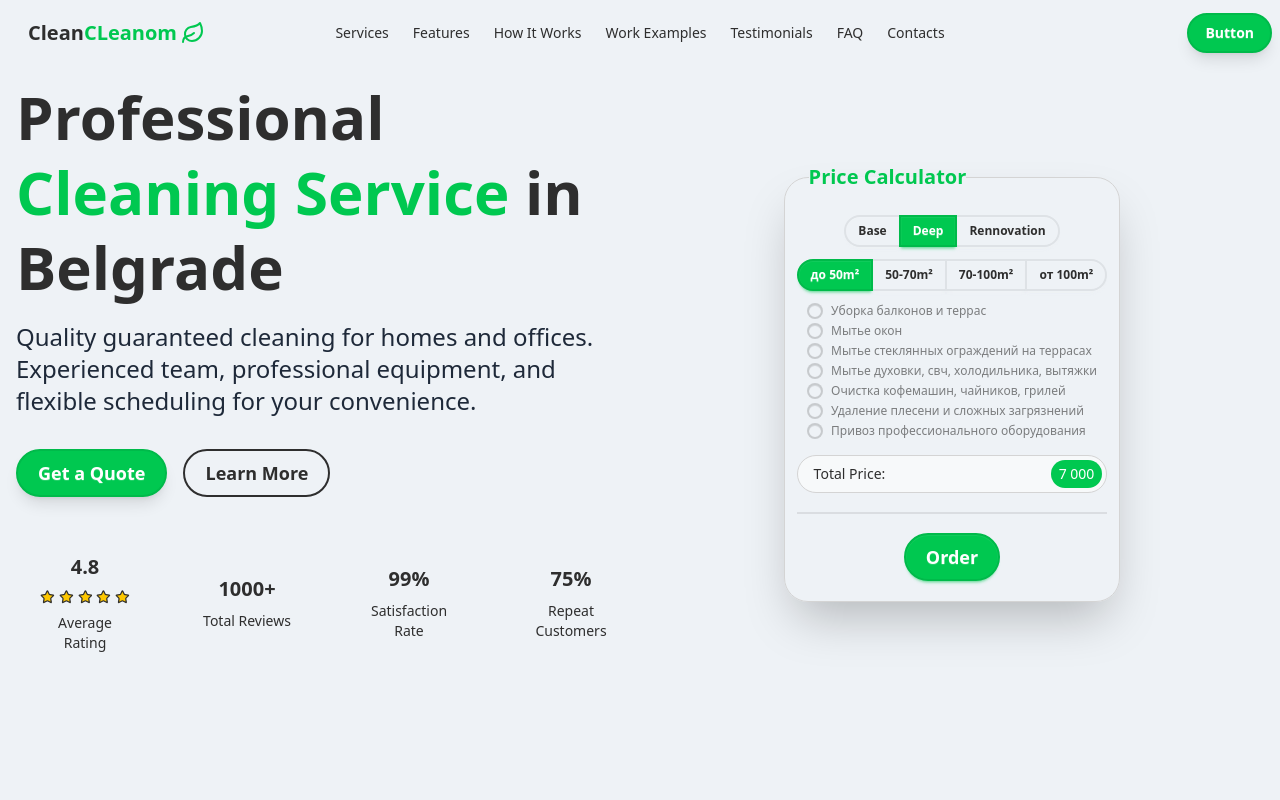
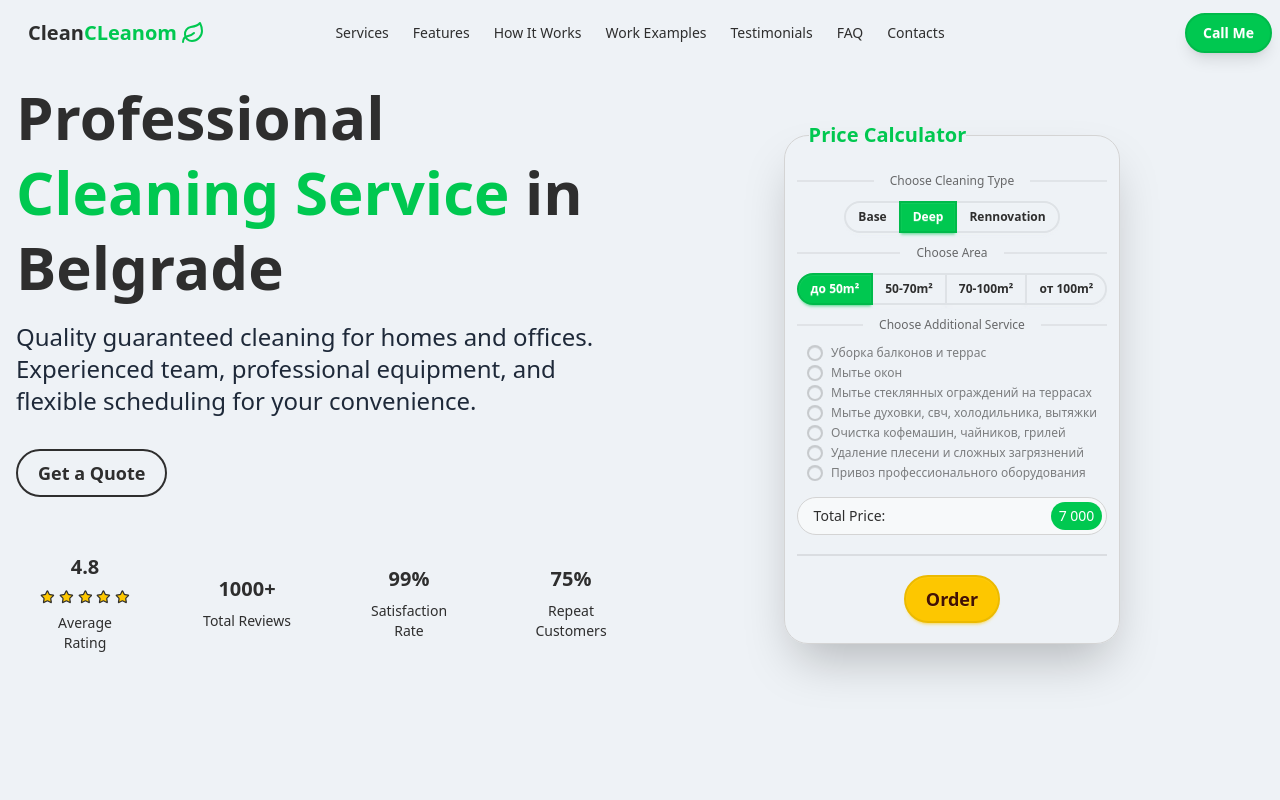
Before and after one commit to levladik/clean_cleanom, a Next.js app: page / in a window 1280 px wide. Shown: the top 800 px of the page. Built offline with nearby package versions, Linux system fonts and the light colour scheme.

Commit message:
feat(ui): update header button text and enhance calculator/hero sections

```diff
--- a/src/app/components/sections/Header/Header.tsx
+++ b/src/app/components/sections/Header/Header.tsx
@@ -64,7 +64,7 @@ const Header = () => {
         </ul>
       </div>
       <div className="navbar-end">
-        <a className="btn btn-primary rounded-full shadow-lg">Button</a>
+        <a className="btn btn-primary rounded-full shadow-lg">Call Me</a>
       </div>
     </div>
   )
--- a/src/app/components/sections/calculator/Calculator.tsx
+++ b/src/app/components/sections/calculator/Calculator.tsx
@@ -20,12 +20,15 @@ const Calculator = () => {
         Cleaning Calculator
       </h2> */}
       <legend className="fieldset-legend text-xl text-primary ms-3">Price Calculator</legend>
+      <div className="divider text-xs m-0 opacity-70">Choose Cleaning Type</div>
       <CleanTypePicker />
+      <div className="divider text-xs m-0 opacity-70">Choose Area</div>
       <AreaPicker />
+      <div className="divider text-xs m-0 opacity-70">Choose Additional Service</div>
       <AddonsList />
       <TotalPrice />
       <div className="divider m-0"></div>
-      <button className="btn btn-lg btn-primary rounded-full">Order</button>
+      <button className="btn btn-lg btn-accent rounded-full">Order</button>
     </fieldset>
   )
 }
--- a/src/app/components/sections/hero/Hero.tsx
+++ b/src/app/components/sections/hero/Hero.tsx
@@ -23,10 +23,12 @@ const Hero = () => {
             convenience.
           </p>
           <div className="flex justify-start space-x-4">
-            <button className="btn btn-primary btn-lg rounded-full shadow-lg hover:shadow-xl transition-shadow duration-300">
+            <a
+              className="btn btn-outline btn-lg rounded-full"
+              href="#services"
+            >
               Get a Quote
-            </button>
-            <button className="btn btn-outline btn-lg rounded-full">Learn More</button>
+            </a>
           </div>
           {/* Placeholder for rating if available */}
           <div className="mt-8 flex items-center justify-center lg:justify-start space-x-2">
```
